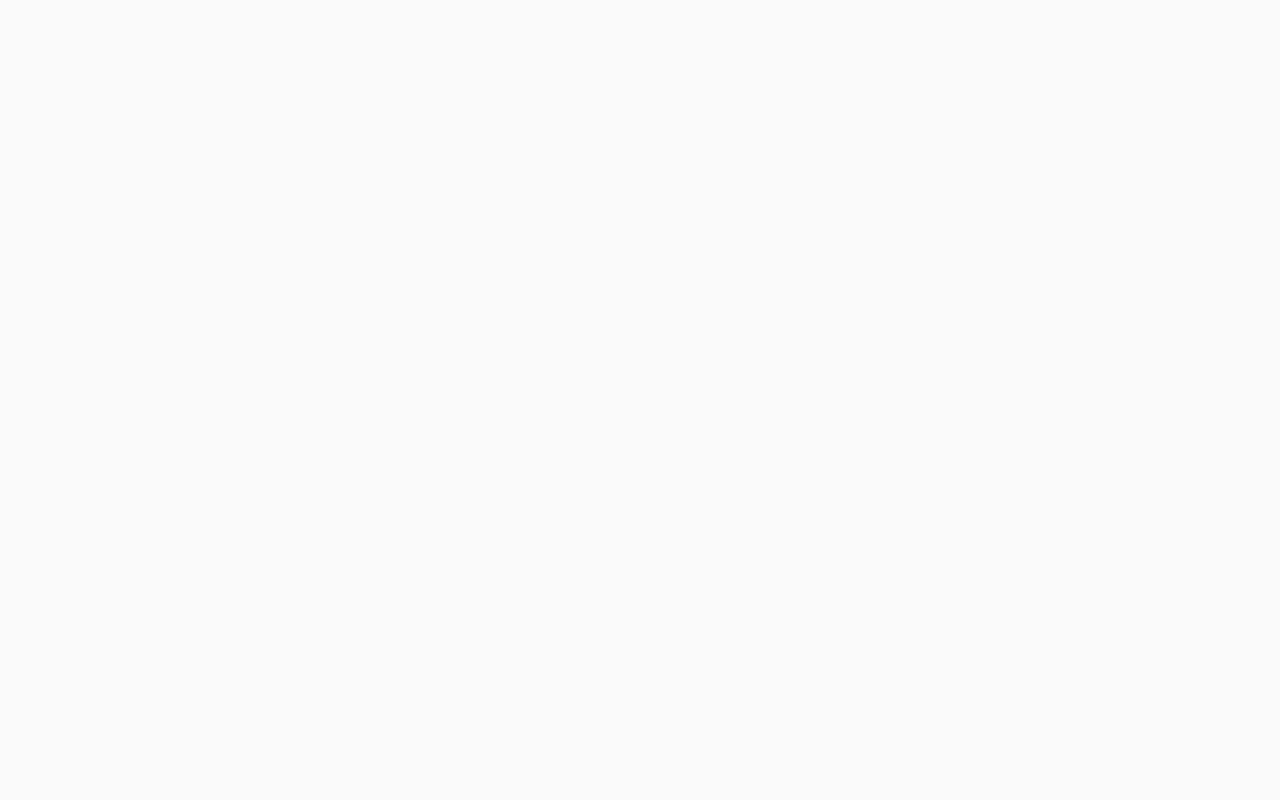
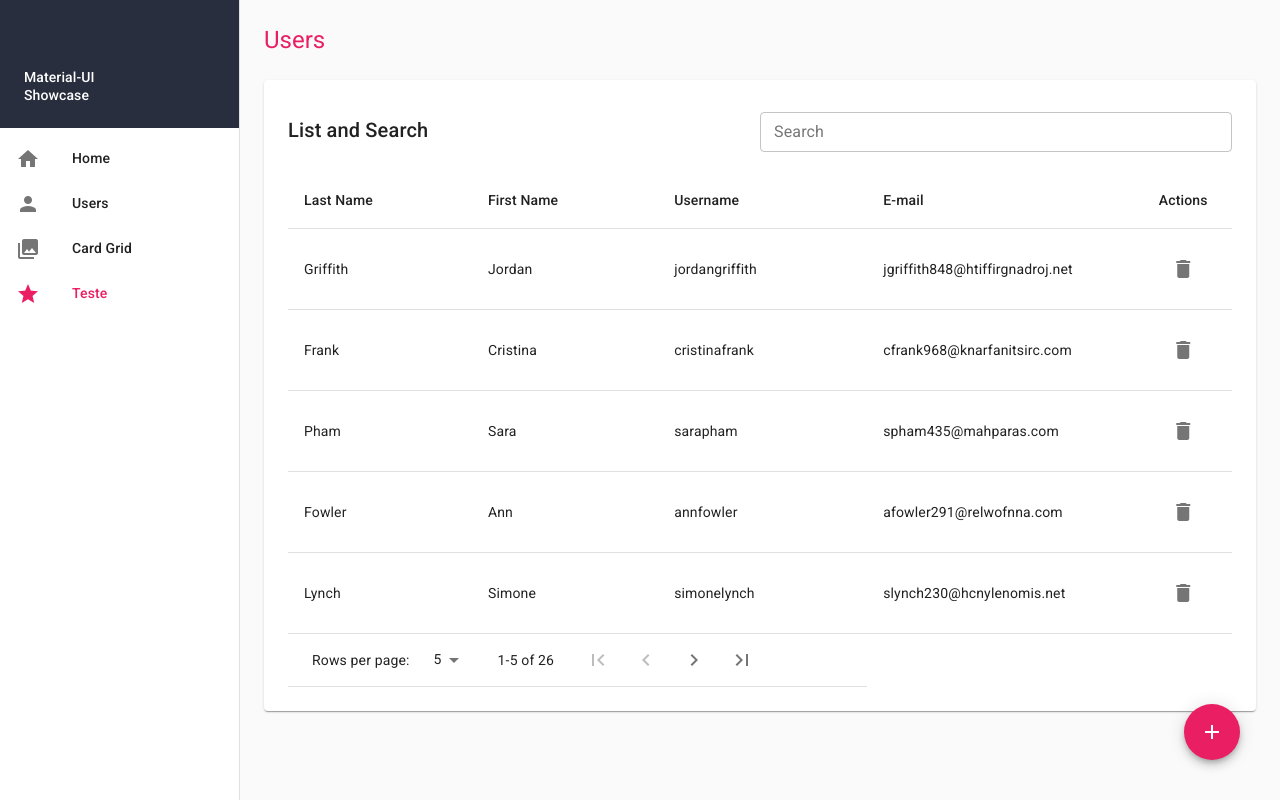
Before and after one commit to joserogeriofilho/material-ui-poc, a React (Create React App) app: page /teste in a window 1280 px wide. Built offline with nearby package versions, Linux system fonts and the light colour scheme; data requests are answered from the project's data file.

Commit message:
Minor adjustmentes and added a float button on the new Users page

```diff
--- a/src/Routes.js
+++ b/src/Routes.js
@@ -3,6 +3,7 @@ import { Route, Switch, BrowserRouter } from 'react-router-dom'
 import HomePage from './pages/HomePage'
 import UsersPage from './pages/UsersPage'
 import CardGridPage from './pages/CardGridPage'
+import Teste from './pages/Teste'
 
 export default props => (
     <BrowserRouter>
@@ -11,6 +12,7 @@ export default props => (
             <Route exact path='/home' component={ HomePage } />
             <Route exact path='/users' component={ UsersPage } />
             <Route exact path='/cardGrid' component={ CardGridPage } />
+            <Route exact path='/teste' component={ Teste } />
         </Switch>
     </BrowserRouter>
   )
--- a/src/components/NavigationDrawer.js
+++ b/src/components/NavigationDrawer.js
@@ -28,6 +28,11 @@ const Menu = [
     label: "Card Grid",
     pathname: "/cardGrid",
     icon: "collections"
+  },
+  {
+    label: "Teste",
+    pathname: "/teste",
+    icon: "star"
   }
 ];
 
--- a/src/components/UserTable.js
+++ b/src/components/UserTable.js
@@ -88,7 +88,8 @@ const useStylesTable = makeStyles(theme => ({
       overflowX: 'auto',
     },
     actionsButtonsWrapper: {
-      display: 'flex'
+      display: 'flex',
+      justifyContent: 'center'
     }
 }));
 
--- /dev/null
+++ b/src/pages/Teste.js
@@ -0,0 +1,167 @@
+import React, { Component } from 'react'
+import { withRouter } from 'react-router-dom'
+import withStyles from '@material-ui/styles/withStyles'
+import Grid from '@material-ui/core/Grid'
+import Typography from '@material-ui/core/Typography'
+import Hidden from '@material-ui/core/Hidden'
+import Paper from '@material-ui/core/Paper'
+import TextField from '@material-ui/core/TextField'
+import Button from '@material-ui/core/Button'
+import DrawerTopBarLayout from '../layouts/DrawerTopBarLayout'
+import { UserTable } from '../components/UserTable'
+import Fab from '@material-ui/core/Fab';
+import AddIcon from '@material-ui/icons/Add';
+
+
+const styles = theme => ({
+  paper: {
+    padding: theme.spacing(3),
+    [theme.breakpoints.down('xs')]: {
+      backgroundColor: 'transparent',
+      boxShadow: 'none',
+      padding: theme.spacing(0, 1, 2, 1)
+    }
+  },
+  paperButtons: {
+    display: 'flex',
+    justifyContent: 'space-between',
+  },
+  floatButton: {
+    position: 'absolute',
+    bottom: theme.spacing(5),
+    right: theme.spacing(5)
+  }
+});
+
+const API_URL = process.env.REACT_APP_API_URL;
+const DEFAULT_QUERY = 'users';
+const SEARCH_QUERY = '?q=';
+const SORT_QUERY = '?_sort=lastName&_order=asc';
+
+
+export class Teste extends Component {
+
+  constructor(props){
+    super(props);
+
+    this.getUsers = this.getUsers.bind(this);
+    this.handleSearch = this.handleSearch.bind(this);
+    this.deleteUser = this.deleteUser.bind(this);
+  }
+
+  state = {
+    search: '',
+    users: [],
+    isLoading: false,
+    error: null
+  };
+
+  getUsers() {
+    this.setState({ isLoading: true });
+
+    fetch(API_URL + DEFAULT_QUERY + SEARCH_QUERY + this.state.search)
+    .then(response => {
+      if(response.ok) {
+        return response.json()
+      } else {
+        throw new Error('Something went wrong...')
+      }
+    })
+    .then(data =>
+      this.setState({ users: data, isLoading: false})
+    ).catch(error =>
+      this.setState({ error, isLoading: false })
+    );
+  }
+
+  deleteUser(id){
+    fetch(API_URL + DEFAULT_QUERY + '/' + id,
+      {
+        method: 'DELETE',
+      }
+    ).then(response => {
+      if(response.ok) {
+        return response.json();
+      } else {
+        throw new Error('Something went wrong...')
+      }
+    }).then(() => {
+      this.getUsers();
+    })
+    .catch((err) => console.log(err));
+  }
+
+  handleSearch(event){
+    this.setState({ search: event.target.value });
+    this.getUsers();
+  }
+
+  componentDidMount() {
+    this.getUsers();
+  }
+
+render(){
+  const { classes } = this.props;
+  const pageTitle = "Users";
+
+  const search = this.state.search;
+  const users = this.state.users;
+  const isLoading = this.state.isLoading;
+  const error = this.state.error;
+  const handleSearch = this.handleSearch;
+  const deleteUser = this.deleteUser;
+
+
+  return (
+    <DrawerTopBarLayout title={pageTitle}>
+      <Grid container spacing={3}>
+        <Hidden smDown>
+          <Grid item xs={12}>
+            <Typography variant="h5" color='secondary'>
+              {pageTitle}
+            </Typography>
+          </Grid>
+        </Hidden>
+
+        <Grid item xs={12}>
+          <Paper className={classes.paper}>
+            <Grid container spacing={2}>
+              <Grid container item xs={12} alignItems="center">
+                <Grid item xs={6}>
+                  <Typography variant="h6" component="h3">
+                    List and Search
+                  </Typography>
+                </Grid>
+                <Grid item xs={6}>
+                  <TextField
+                    id="usersSearch"
+                    label="Search"
+                    value={search}
+                    onChange={handleSearch}
+                    margin="dense"
+                    variant="outlined"
+                    fullWidth />
+                </Grid>
+              </Grid>
+              <Grid item xs={12}>
+                <UserTable
+                  users={users}
+                  isLoading={isLoading}
+                  error={error}
+                  deleteUser={deleteUser}/>
+              </Grid>
+            </Grid>
+          </Paper>
+        </Grid>
+      </Grid>
+
+      <Fab color="secondary" aria-label="add" className={ classes.floatButton }>
+        <AddIcon />
+      </Fab>
+    </DrawerTopBarLayout>
+    );
+  }
+
+}
+
+export default withRouter(withStyles(styles)(Teste));
```
Lines whose indentation alone changed are shown as unchanged.
